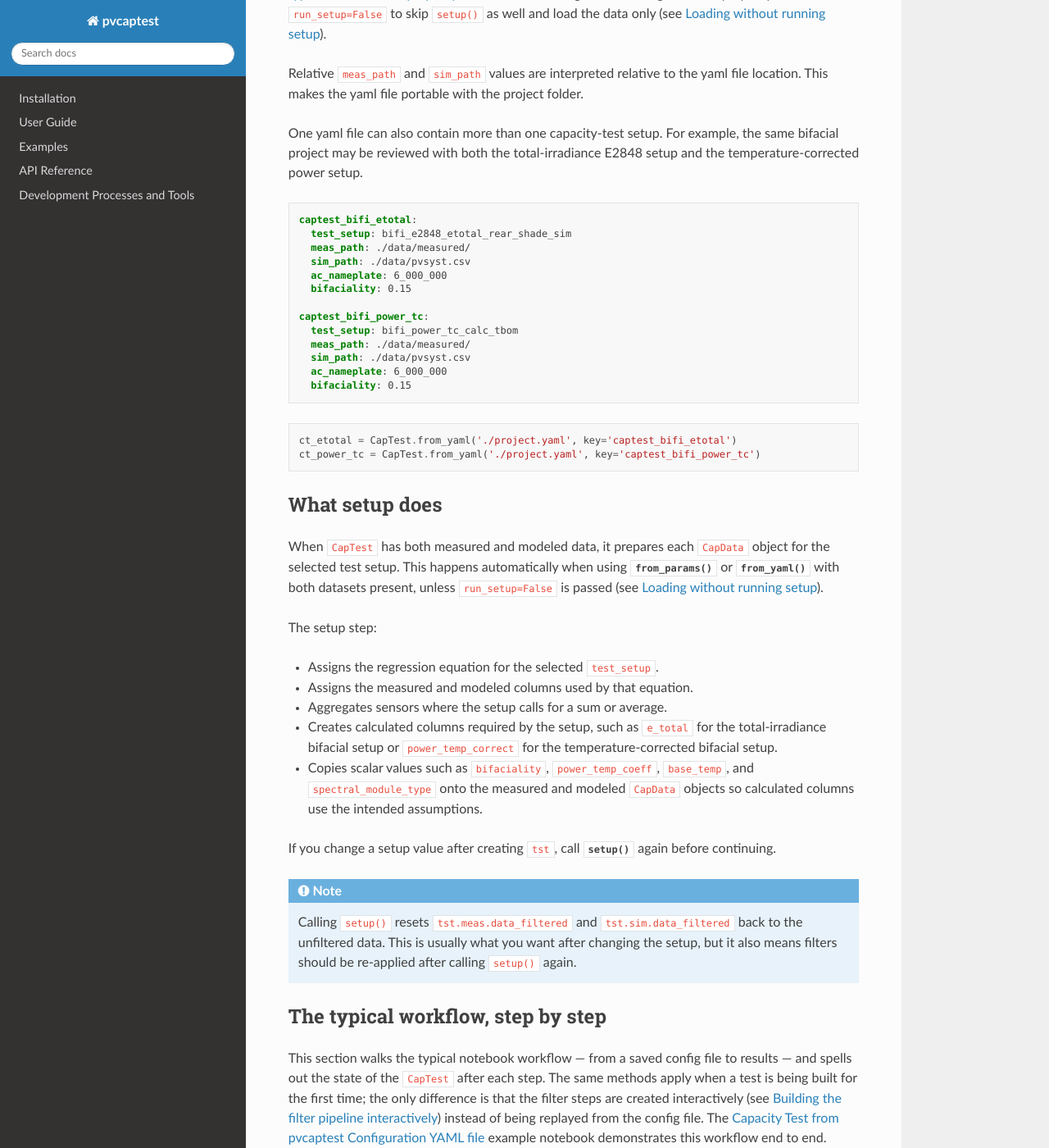
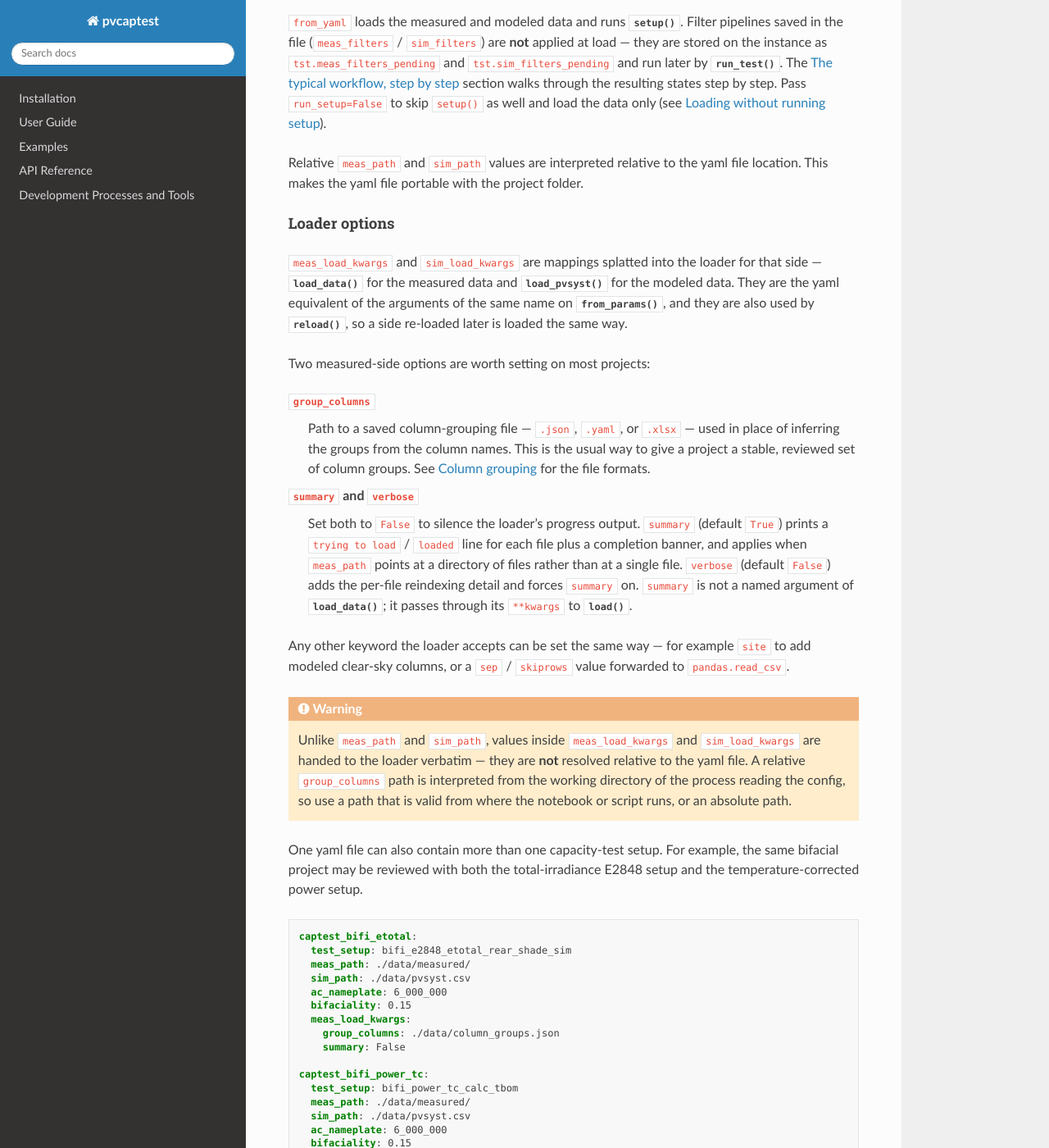
Before and after one commit to pvcaptest/pvcaptest, a Sphinx documentation site: the page built from docs/user_guide/captest.rst, in a window 1280 px wide and 1400 px high, scrolled down 6004 px. Shown: the whole window at 82% size. Built offline with Sphinx 7.4.7 and the Read the Docs theme 3.1.0, drawn with Linux system fonts in a browser that asks for light colours; some of the changed text lies outside the part shown.

Commit message:
docs: document loader kwargs in the CapTest yaml config
The "From yaml" examples showed only test-level settings, leaving two
options users need on nearly every project undocumented: loading column
groups from a file and quieting the loader's per-file progress output.

- Show meas_load_kwargs (group_columns, summary, verbose) in the yaml
  snippets and the from_params example.
- Add a "Loader options" subsection describing group_columns and the
  summary/verbose interaction: summary defaults True and prints the
  per-file lines only for a directory path, verbose forces summary on,
  and summary reaches DataLoader.load through load_data's **kwargs.
- Warn that values inside meas_load_kwargs / sim_load_kwargs are passed
  to the loader verbatim, so a relative group_columns path resolves from
  the process working directory rather than the yaml file location.
- Repoint the "See the examples" note at the new section.

Co-Authored-By: Claude Opus 5 (1M context) <noreply@anthropic.com>
Claude-Session: https://claude.ai/code/session_01EwGzHQ27wX3JRvEaYB8yeQ

```diff
--- a/docs/user_guide/captest.rst
+++ b/docs/user_guide/captest.rst
@@ -228,6 +228,7 @@ If you provide paths to your data, ``CapTest`` will load the data for you.
         test_tolerance='- 4',
         meas_load_kwargs={
             'group_columns': './path-to/column_groups.xlsx',
+            'summary': False,
         },
     )
 
@@ -237,8 +238,10 @@ passed with ``meas_load_kwargs`` and ``sim_load_kwargs``.
 
 .. note::
 
-   You will likely need / want to include meas_load_kwargs to load your
-   column grouping from a file. See the examples.
+   You will likely need / want to include ``meas_load_kwargs`` to load your
+   column grouping from a file. See :ref:`loader-kwargs` for that option, for
+   quieting the loader's progress output, and for how these keys are written
+   in a yaml config.
 
 From loaded data
 ~~~~~~~~~~~~~~~~
@@ -288,6 +291,10 @@ file and loaded with :py:meth:`~captest.captest.CapTest.from_yaml`.
       max_irr: 1400
       fshdbm: 1.0
       bifaciality: 0.15
+      meas_load_kwargs:
+        group_columns: ./data/column_groups.json
+        summary: False
+        verbose: False
 
 .. code-block:: Python
 
@@ -306,6 +313,48 @@ the data only (see :ref:`load-only`).
 Relative ``meas_path`` and ``sim_path`` values are interpreted relative to the
 yaml file location. This makes the yaml file portable with the project folder.
 
+.. _loader-kwargs:
+
+Loader options
+""""""""""""""
+``meas_load_kwargs`` and ``sim_load_kwargs`` are mappings splatted into the
+loader for that side — :py:func:`~captest.io.load_data` for the measured data
+and :py:func:`~captest.io.load_pvsyst` for the modeled data. They are the yaml
+equivalent of the arguments of the same name on
+:py:meth:`~captest.captest.CapTest.from_params`, and they are also used by
+:py:meth:`~captest.captest.CapTest.reload`, so a side re-loaded later is loaded
+the same way.
+
+Two measured-side options are worth setting on most projects:
+
+``group_columns``
+    Path to a saved column-grouping file — ``.json``, ``.yaml``, or ``.xlsx``
+    — used in place of inferring the groups from the column names. This is the
+    usual way to give a project a stable, reviewed set of column groups. See
+    :ref:`col-grouping` for the file formats.
+
+``summary`` and ``verbose``
+    Set both to ``False`` to silence the loader's progress output. ``summary``
+    (default ``True``) prints a ``trying to load`` / ``loaded`` line for each
+    file plus a completion banner, and applies when ``meas_path`` points at a
+    directory of files rather than at a single file. ``verbose`` (default
+    ``False``) adds the per-file reindexing detail and forces ``summary`` on.
+    ``summary`` is not a named argument of :py:func:`~captest.io.load_data`; it
+    passes through its ``**kwargs`` to :py:meth:`~captest.io.DataLoader.load`.
+
+Any other keyword the loader accepts can be set the same way — for example
+``site`` to add modeled clear-sky columns, or a ``sep`` / ``skiprows`` value
+forwarded to ``pandas.read_csv``.
+
+.. warning::
+
+    Unlike ``meas_path`` and ``sim_path``, values inside ``meas_load_kwargs``
+    and ``sim_load_kwargs`` are handed to the loader verbatim — they are
+    **not** resolved relative to the yaml file. A relative ``group_columns``
+    path is interpreted from the working directory of the process reading the
+    config, so use a path that is valid from where the notebook or script runs,
+    or an absolute path.
+
 One yaml file can also contain more than one capacity-test setup. For example,
 the same bifacial project may be reviewed with both the total-irradiance E2848
 setup and the temperature-corrected power setup.
@@ -318,6 +367,9 @@ setup and the temperature-corrected power setup.
       sim_path: ./data/pvsyst.csv
       ac_nameplate: 6_000_000
       bifaciality: 0.15
+      meas_load_kwargs:
+        group_columns: ./data/column_groups.json
+        summary: False
 
     captest_bifi_power_tc:
       test_setup: bifi_power_tc_calc_tbom
@@ -325,6 +377,9 @@ setup and the temperature-corrected power setup.
       sim_path: ./data/pvsyst.csv
       ac_nameplate: 6_000_000
       bifaciality: 0.15
+      meas_load_kwargs:
+        group_columns: ./data/column_groups.json
+        summary: False
 
 .. code-block:: Python
 
```
